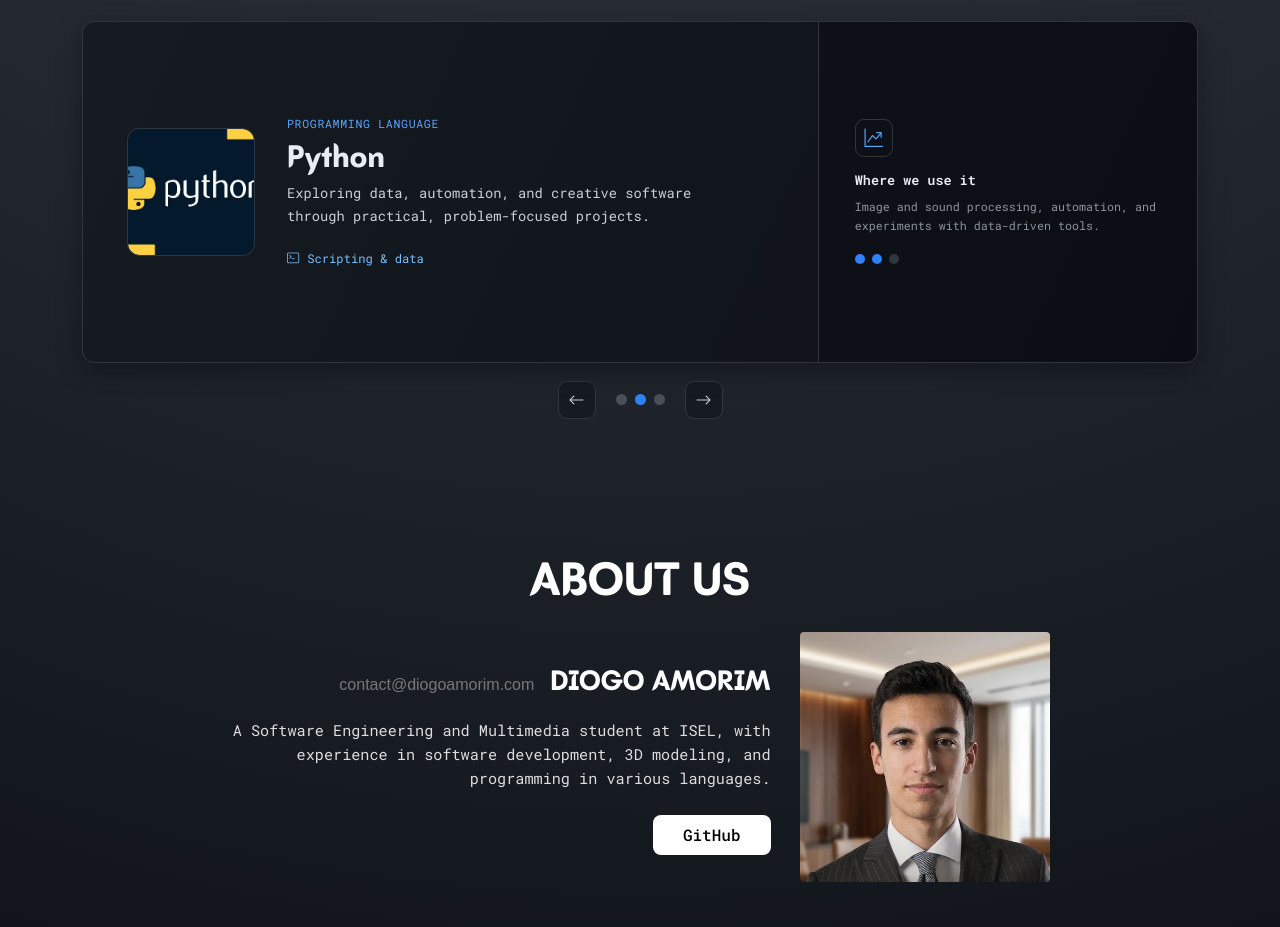
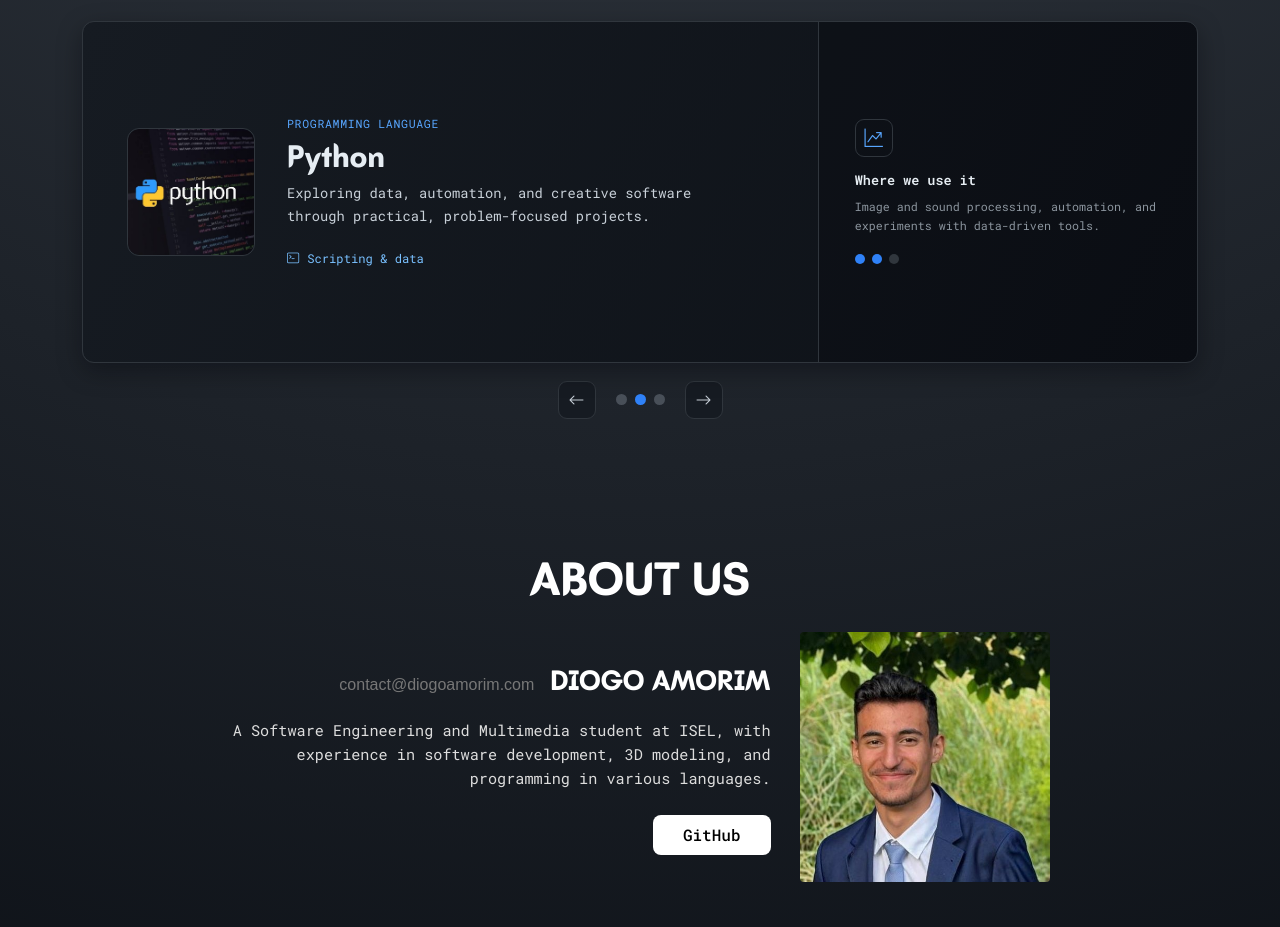
Before and after one commit to AndreLoreti/www, a plain HTML site: page index.html in a window 1280 px wide. Shown: the part 980-1907 px from the top of the page. Drawn offline with nearby package versions, Linux system fonts and the light colour scheme.

Commit message:
Changing pictures

```diff
--- a/index.html
+++ b/index.html
@@ -87,7 +87,7 @@
             <div class="col-12 col-lg-5 text-center">
               <div class="hero-card-img">
                 <!-- Substituir o src pela vossa foto ou imagem do projeto -->
-                <img src="images/diogo1.jpg" alt="Developer Workstation" />
+                <img src="images/Diogo.jpeg" alt="Developer Workstation" />
               </div>
             </div>
           </div>
@@ -153,7 +153,7 @@
                 <article class="skill-card">
                   <div class="skill-card-main">
                     <div class="skill-logo-tile">
-                      <img src="images/python.png" alt="Python logo" />
+                      <img src="images/python.jpg" alt="Python logo" />
                     </div>
                     <div class="skill-copy">
                       <p class="skill-eyebrow">Programming language</p>
@@ -312,7 +312,7 @@
             <!-- Foto Diogo -->
             <div class="col-12 col-md-4 col-lg-3 text-center">
               <img
-                src="images/diogo1.jpg"
+                src="images/Diogo.jpeg"
                 alt="Diogo Amorim"
                 class="about-img"
               />
```
Also changed, not shown: images/Diogo.jpeg (added), images/Diogo.jpg (deleted), images/Java.png, images/diogo1.jpg (deleted), images/python.jpg (added), images/python.png (deleted).
